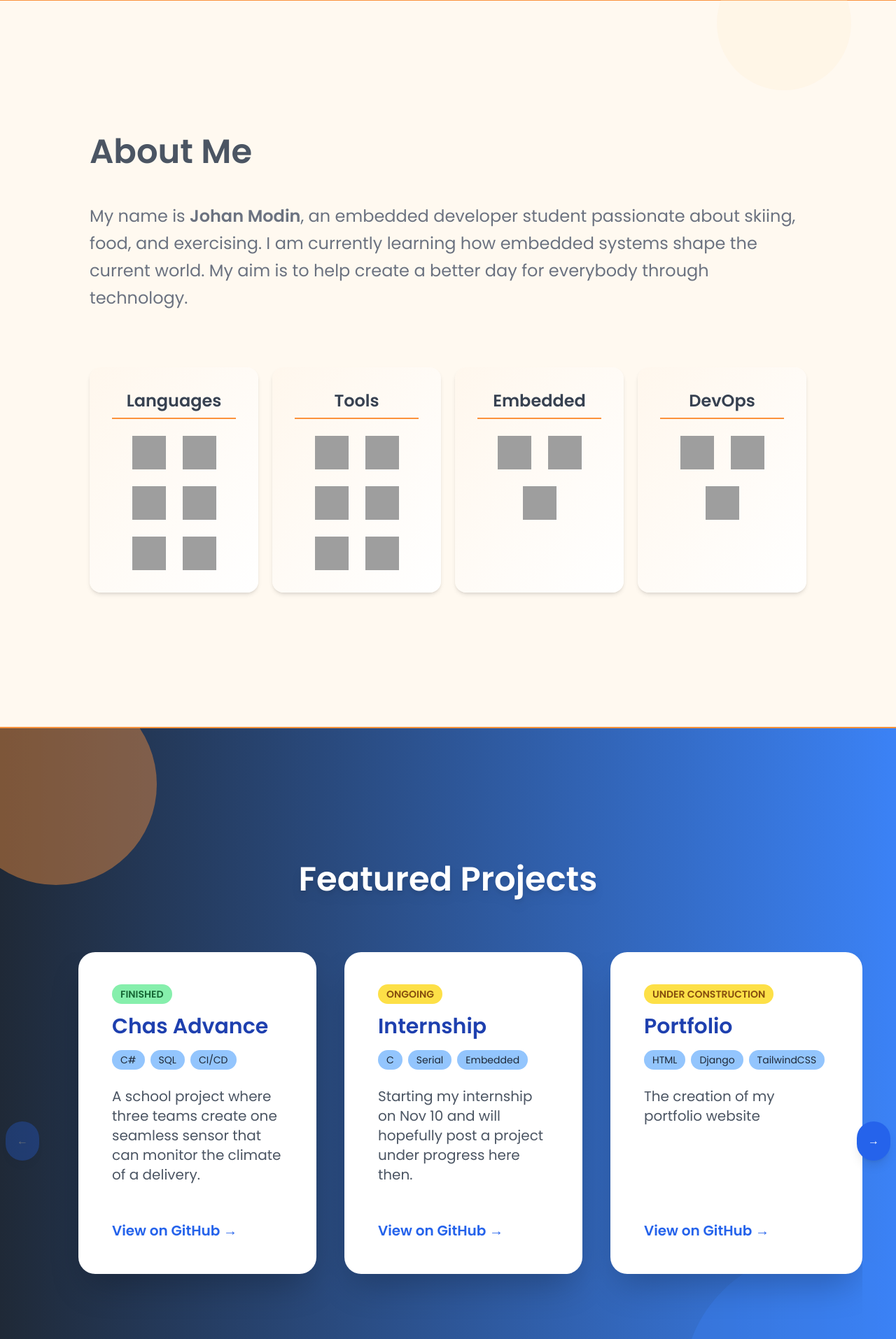
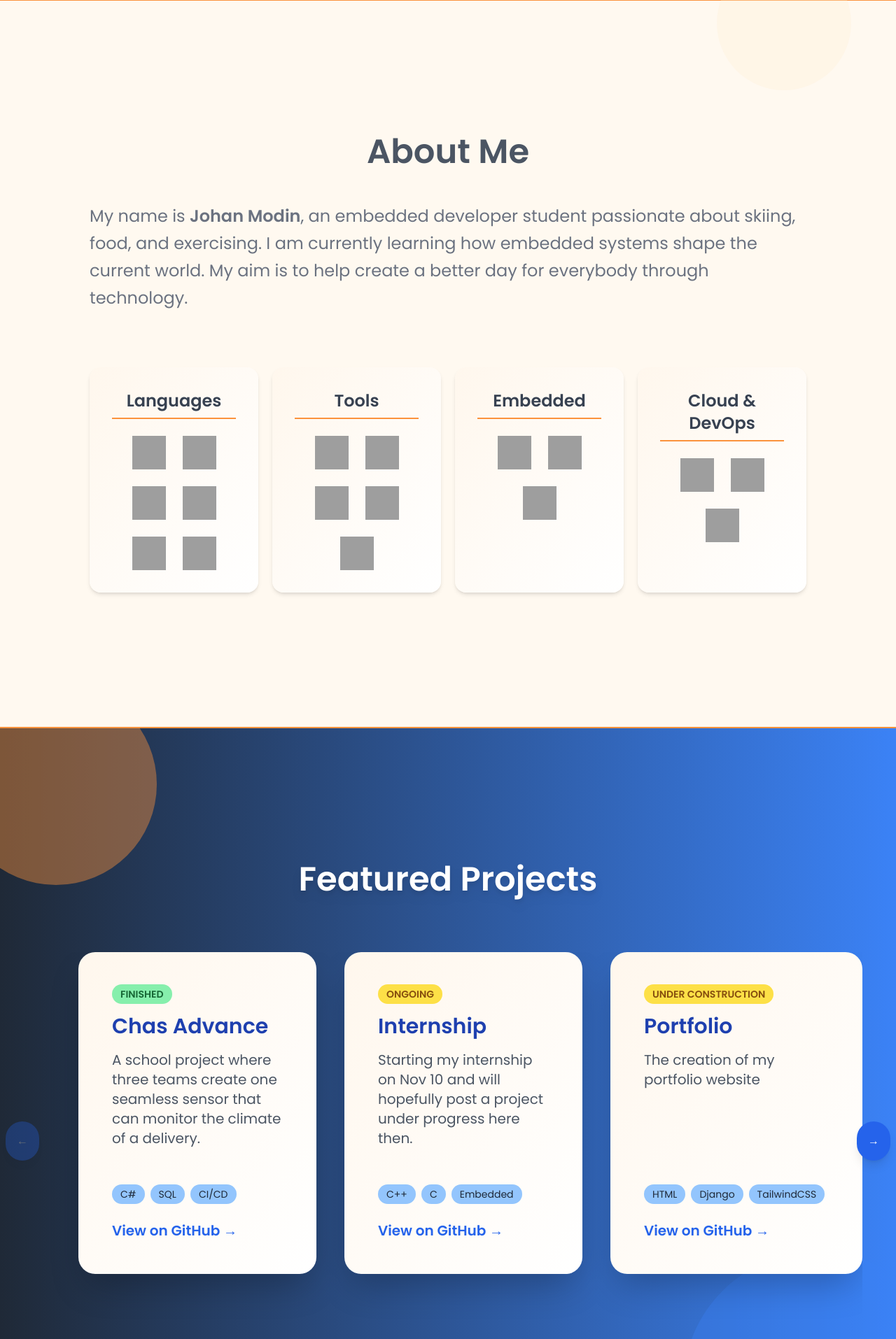
Before and after one commit to bubba-94/portfolio, a Django app: page / in a window 1280 px wide. Shown: the part 801-2715 px from the top of the page at 70% size. Run offline with Django 5.2, Linux system fonts and the light colour scheme; some libraries are stand-ins or nearby versions; grey boxes are pictures that could not be loaded.

Commit message:
New updated design *

```diff
--- a/portfolio/asgi.py
+++ b/api/asgi.py
@@ -11,6 +11,6 @@ import os
 
 from django.core.asgi import get_asgi_application
 
-os.environ.setdefault('DJANGO_SETTINGS_MODULE', 'portfolio.settings')
+os.environ.setdefault('DJANGO_SETTINGS_MODULE', 'api.settings')
 
 application = get_asgi_application()
--- a/portfolio/settings.py
+++ b/api/settings.py
@@ -1,5 +1,5 @@
 """
-Django settings for portfolio project.
+Django settings for api project.
 
 Generated by 'django-admin startproject' using Django 5.2.7.
 
@@ -65,7 +65,7 @@ MIDDLEWARE = [
     'django_browser_reload.middleware.BrowserReloadMiddleware',
 ]
 
-ROOT_URLCONF = 'portfolio.urls'
+ROOT_URLCONF = 'api.urls'
 
 TEMPLATES = [
     {
@@ -84,7 +84,7 @@ TEMPLATES = [
     },
 ]
 
-WSGI_APPLICATION = 'portfolio.wsgi.application'
+WSGI_APPLICATION = 'api.wsgi.application'
 
 
 # Database
--- a/portfolio/wsgi.py
+++ b/api/wsgi.py
@@ -12,6 +12,6 @@ import os
 from django.core.wsgi import get_wsgi_application
 print("--- Loading WSGI ---")
 
-os.environ.setdefault('DJANGO_SETTINGS_MODULE', 'portfolio.settings')
+os.environ.setdefault('DJANGO_SETTINGS_MODULE', 'api.settings')
 
 application = get_wsgi_application()
--- a/manage.py
+++ b/manage.py
@@ -6,7 +6,7 @@ import sys
 
 def main():
     """Run administrative tasks."""
-    os.environ.setdefault('DJANGO_SETTINGS_MODULE', 'portfolio.settings')
+    os.environ.setdefault('DJANGO_SETTINGS_MODULE', 'api.settings')
     try:
         from django.core.management import execute_from_command_line
     except ImportError as exc:
--- a/website/templates/website/home.html
+++ b/website/templates/website/home.html
@@ -8,11 +8,3 @@
   {% include "website/sections/projects.html" %}
   {% include "website/sections/contact.html" %}
 {% endblock %}
-
-{% block project_cards %}
-  {% include "project_cards/chas_card.html" %}
-  {% include "project_cards/flaggr_card.html" %}
-  {% include "project_cards/internship_card.html" %}
-  {% include "project_cards/portfolio_card.html" %}
-  {% include "project_cards/progkomvux_card.html" %}
-{% endblock %}
--- a/website/templates/website/sections/about.html
+++ b/website/templates/website/sections/about.html
@@ -1,14 +1,14 @@
-<section class="bg-[#FFF9F0] max-w-[2000px] mx-auto px-32 py-48 border-t-2 border-orange-400 relative">
-    <div class="relative z-10">
-        <h2 class="text-5xl font-semibold text-gray-600 mb-12">About Me</h2>
-        <p class="text-2xl text-gray-500 leading-relaxed max-w-5xl">
+<section class="bg-[#FFF9F0] w-full max-w-full mx-auto px-6 sm:px-12 md:px-24 lg:px-32 py-48 border-t-2 border-orange-400 relative">
+
+    <div class="relative z-10 max-w-5xl mx-auto">
+        <h2 class="text-5xl font-semibold text-gray-600 mb-12 text-center">About Me</h2>
+        <p class="text-2xl text-gray-500 leading-relaxed">
             My name is <strong>Johan Modin</strong>, an embedded developer student passionate about skiing, food, and
             exercising.
             I am currently learning how embedded systems shape the current world.
             My aim is to help create a better day for everybody through technology.
         </p>
     </div>
-  </div>
 
     {% include "website/sections/tech_icons/tech_icons.html" %}
 
--- a/website/templates/website/sections/project_cards/chas_card.html
+++ b/website/templates/website/sections/project_cards/chas_card.html
@@ -1,5 +1,6 @@
 <div
-    class="bg-white rounded-3xl shadow-2xl hover:shadow-3xl transition p-12 min-w-[340px] h-[460px] flex flex-col justify-between snap-center">
+    class="bg-gradient-to-br from-orange-50 to-white rounded-3xl shadow-2xl hover:shadow-3xl transition p-12 min-w-[340px] h-[460px] flex flex-col justify-between snap-center">
+
     <div class="flex flex-col flex-grow">
 
         <!-- Status badge -->
@@ -11,19 +12,24 @@
 
         <div>
             <h3 class="text-3xl font-semibold text-blue-800 mb-4">Chas Advance</h3>
+
+            <p class="text-gray-600 text-xl mb-6">
+                A school project where three teams create one seamless sensor that can monitor the climate
+                of a delivery.
+            </p>
+
+            <!-- Tech stack moved below description -->
+        </div>
+
+        <div class="mt-auto">
             <div class="flex flex-wrap gap-2 mb-6">
                 <span class="text-sm px-3 py-1 rounded-full bg-blue-300 text-gray-800 font-medium">C#</span>
                 <span class="text-sm px-3 py-1 rounded-full bg-blue-300 text-gray-800 font-medium">SQL</span>
                 <span class="text-sm px-3 py-1 rounded-full bg-blue-300 text-gray-800 font-medium">CI/CD</span>
             </div>
-            <p class="text-gray-600 text-xl mb-6">
-                A school project where three teams create one seamless sensor that can monitor the climate
-                of a delivery.
-            </p>
-        </div>
-        <div class="mt-auto">
             <a href="https://github.com/G1-H25/Backend" target="_blank"
                 class="text-blue-600 font-semibold hover:underline text-xl ">View on GitHub →</a>
         </div>
+
     </div>
 </div>
--- a/website/templates/website/sections/project_cards/flaggr_card.html
+++ b/website/templates/website/sections/project_cards/flaggr_card.html
@@ -1,5 +1,5 @@
 <div
-    class="bg-white rounded-3xl shadow-2xl hover:shadow-3xl transition p-12 min-w-[340px] h-[460px] flex flex-col justify-between snap-center">
+    class="bg-gradient-to-br from-orange-50 to-white rounded-3xl shadow-2xl hover:shadow-3xl transition p-12 min-w-[340px] h-[460px] flex flex-col justify-between snap-center">
     <div class="flex flex-col flex-grow">
 
         <p class="mb-4">
@@ -10,17 +10,17 @@
 
         <div>
             <h3 class="text-3xl font-semibold text-blue-800 mb-4">flaggr</h3>
-            <div class="flex flex-wrap gap-2 mb-6">
-                <span class="text-sm px-3 py-1 rounded-full bg-blue-300 text-gray-800 font-medium">C</span>
-                <span class="text-sm px-3 py-1 rounded-full bg-blue-300 text-gray-800 font-medium">Bit Operations</span>
-                <span class="text-sm px-3 py-1 rounded-full bg-blue-300 text-gray-800 font-medium">CMake</span>
-            </div>
             <p class="text-gray-600 text-xl mb-6">
                 C Application that uses bit operations to print certain coloured flags
             </p>
         </div>
 
         <div class="mt-auto">
+            <div class="flex flex-wrap gap-2 mb-6">
+                <span class="text-sm px-3 py-1 rounded-full bg-blue-300 text-gray-800 font-medium">C</span>
+                <span class="text-sm px-3 py-1 rounded-full bg-blue-300 text-gray-800 font-medium">Bit ops</span>
+                <span class="text-sm px-3 py-1 rounded-full bg-blue-300 text-gray-800 font-medium">CMake</span>
+            </div>
             <a href="https://github.com/bubba-94/flaggr" target="_blank"
             class="text-blue-600 font-semibold hover:underline text-xl">View on GitHub →</a>
         </div>
--- a/website/templates/website/sections/project_cards/internship_card.html
+++ b/website/templates/website/sections/project_cards/internship_card.html
@@ -1,5 +1,5 @@
 <div
-    class="bg-white rounded-3xl shadow-2xl hover:shadow-3xl transition p-12 min-w-[340px] h-[460px] flex flex-col justify-between snap-center">
+    class="bg-gradient-to-br from-orange-50 to-white rounded-3xl shadow-2xl hover:shadow-3xl transition p-12 min-w-[340px] h-[460px] flex flex-col justify-between snap-center">
     <div class="flex flex-col flex-grow">
 
         <p class="mb-4">
@@ -10,17 +10,17 @@
 
         <div>
             <h3 class="text-3xl font-semibold text-blue-800 mb-4">Internship</h3>
-            <div class="flex flex-wrap gap-2 mb-6">
-                <span class="text-sm px-3 py-1 rounded-full bg-blue-300 text-gray-800 font-medium">C</span>
-                <span class="text-sm px-3 py-1 rounded-full bg-blue-300 text-gray-800 font-medium">Serial</span>
-                <span class="text-sm px-3 py-1 rounded-full bg-blue-300 text-gray-800 font-medium">Embedded</span>
-            </div>
             <p class="text-gray-600 text-xl mb-6">
                 Starting my internship on Nov 10 and will hopefully post a project under progress here then.
             </p>
         </div>
 
         <div class="mt-auto">
+            <div class="flex flex-wrap gap-2 mb-6">
+                <span class="text-sm px-3 py-1 rounded-full bg-blue-300 text-gray-800 font-medium">C++</span>
+                <span class="text-sm px-3 py-1 rounded-full bg-blue-300 text-gray-800 font-medium">C</span>
+                <span class="text-sm px-3 py-1 rounded-full bg-blue-300 text-gray-800 font-medium">Embedded</span>
+            </div>
             <a href="https://github.com/bubba-94/bubba-94" target="_blank"
             class="text-blue-600 font-semibold hover:underline text-xl">View on GitHub →</a>
         </div>
--- a/website/templates/website/sections/project_cards/portfolio_card.html
+++ b/website/templates/website/sections/project_cards/portfolio_card.html
@@ -1,5 +1,5 @@
 <div
-    class="bg-white rounded-3xl shadow-2xl hover:shadow-3xl transition p-12 min-w-[360px] h-[460px] flex flex-col justify-between snap-center">
+    class="bg-gradient-to-br from-orange-50 to-white rounded-3xl shadow-2xl hover:shadow-3xl transition p-12 min-w-[360px] h-[460px] flex flex-col justify-between snap-center">
     <div class="flex flex-col flex-grow">
 
         <p class="mb-4">
@@ -10,12 +10,6 @@
 
         <div>
             <h3 class="text-3xl font-semibold text-blue-800 mb-4">Portfolio</h3>
-            <div class="flex flex-wrap gap-2 mb-6">
-                <span class="text-sm px-3 py-1 rounded-full bg-blue-300 text-gray-800 font-medium">HTML</span>
-                <span class="text-sm px-3 py-1 rounded-full bg-blue-300 text-gray-800 font-medium">Django</span>
-                <span
-                class="text-sm px-3 py-1 rounded-full bg-blue-300 text-gray-800 font-medium">TailwindCSS</span>
-            </div>
 
             <p class="text-gray-600 text-xl mb-6">
                 The creation of my portfolio website
@@ -23,6 +17,12 @@
         </div>
 
         <div class="mt-auto">
+            <div class="flex flex-wrap gap-2 mb-6">
+                <span class="text-sm px-3 py-1 rounded-full bg-blue-300 text-gray-800 font-medium">HTML</span>
+                <span class="text-sm px-3 py-1 rounded-full bg-blue-300 text-gray-800 font-medium">Django</span>
+                <span
+                class="text-sm px-3 py-1 rounded-full bg-blue-300 text-gray-800 font-medium">TailwindCSS</span>
+            </div>
             <a href="https://github.com/bubba-94/portfolio" target="_blank"
             class="text-blue-600 font-semibold hover:underline text-xl">View on GitHub →</a>
         </div>
--- a/website/templates/website/sections/project_cards/progkomvux_card.html
+++ b/website/templates/website/sections/project_cards/progkomvux_card.html
@@ -1,5 +1,5 @@
 <div
-    class="bg-white rounded-3xl shadow-2xl hover:shadow-3xl transition p-12 min-w-[340px] h-[460px] flex flex-col justify-between snap-center">
+    class="bg-gradient-to-br from-orange-50 to-white rounded-3xl shadow-2xl hover:shadow-3xl transition p-12 min-w-[340px] h-[460px] flex flex-col justify-between snap-center">
     <div class="flex flex-col flex-grow">
 
         <p class="mb-4">
@@ -10,15 +10,15 @@
 
         <div>
             <h3 class="text-3xl font-semibold text-blue-800 mb-4">Komvux Prog 2</h3>
-            <div class="flex flex-wrap gap-2 mb-6">
-                <span class="text-sm px-3 py-1 rounded-full bg-blue-300 text-gray-800 font-medium">C#</span>
-            </div>
             <p class="text-gray-600 text-xl mb-6">
                 C# Komvux course for Programming 2
             </p>
         </div>
 
         <div class="mt-auto">
+            <div class="flex flex-wrap gap-2 mb-6">
+                <span class="text-sm px-3 py-1 rounded-full bg-blue-300 text-gray-800 font-medium">C#</span>
+            </div>
             <a href="https://github.com/bubba-94/prog-2-komvux" target="_blank"
             class="text-blue-600 font-semibold hover:underline text-xl">View on GitHub →</a>
         </div>
--- a/website/views.py
+++ b/website/views.py
@@ -10,21 +10,20 @@ def home(request):
             "icons": [
                 {"name": "C++", "src": "https://cdn.jsdelivr.net/gh/devicons/devicon/icons/cplusplus/cplusplus-original.svg"},
                 {"name": "C", "src": "https://cdn.jsdelivr.net/gh/devicons/devicon/icons/c/c-original.svg"},
-                {"name": "C#", "src": "https://cdn.jsdelivr.net/gh/devicons/devicon/icons/csharp/csharp-original.svg"},
                 {"name": "Python", "src": "https://cdn.jsdelivr.net/gh/devicons/devicon/icons/python/python-original-wordmark.svg"},
                 {"name": "Bash", "src": "https://cdn.jsdelivr.net/gh/devicons/devicon/icons/bash/bash-original.svg"},
+                {"name": "C#", "src": "https://cdn.jsdelivr.net/gh/devicons/devicon/icons/csharp/csharp-original.svg"},
                 {"name": "HTML5", "src": "https://cdn.jsdelivr.net/gh/devicons/devicon/icons/html5/html5-original.svg"},
             ],
         },
         {
             "title": "Tools",
             "icons": [
+                {"name": "VS Code", "src": "https://cdn.jsdelivr.net/gh/devicons/devicon/icons/vscode/vscode-original.svg"},
+                {"name": "Linux", "src": "https://cdn.jsdelivr.net/gh/devicons/devicon/icons/linux/linux-original.svg"},
                 {"name": "Git", "src": "https://cdn.jsdelivr.net/gh/devicons/devicon/icons/git/git-original.svg"},
+                {"name": "Docker", "src": "https://cdn.jsdelivr.net/gh/devicons/devicon/icons/docker/docker-original.svg"},
                 {"name": "CMake", "src": "https://cdn.jsdelivr.net/gh/devicons/devicon/icons/cmake/cmake-original.svg"},
-                {"name": "Docker", "src": "https://cdn.jsdelivr.net/gh/devicons/devicon/icons/docker/docker-original.svg"},
-                {"name": "Linux", "src": "https://cdn.jsdelivr.net/gh/devicons/devicon/icons/linux/linux-original.svg"},
-                {"name": "VS Code", "src": "https://cdn.jsdelivr.net/gh/devicons/devicon/icons/vscode/vscode-original.svg"},
-                {"name": "ChatGPT", "src": "https://upload.wikimedia.org/wikipedia/commons/0/04/ChatGPT_logo.svg"},
             ],
         },
         {
@@ -36,7 +35,7 @@ def home(request):
             ],
         },
         {
-            "title": "DevOps",
+            "title": "Cloud & DevOps ",
             "icons": [
                 {"name": "Azure", "src": "https://cdn.jsdelivr.net/gh/devicons/devicon/icons/azure/azure-original.svg"},
                 {"name": "Kubernetes", "src": "https://cdn.jsdelivr.net/gh/devicons/devicon/icons/kubernetes/kubernetes-plain.svg"},
```
Also changed, not shown: api/__init__.py (added), api/urls.py (renamed from portfolio/urls.py).
